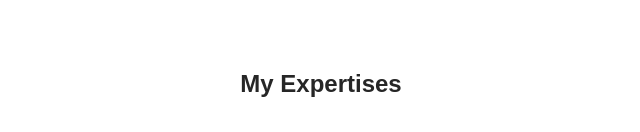
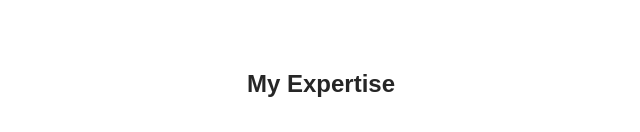
Before and after one commit to nauman331/zahramawji.github.io, a plain HTML site: page index.html in a window 1280 px wide. Shown: the part 820-952 px from the top of the page, 319-959 px from the left. Drawn offline with Linux system fonts and the light colour scheme.

Commit message:
Update index.html

```diff
--- a/index.html
+++ b/index.html
@@ -42,7 +42,7 @@
             </h1>
         </div>
         <!-- slider -->
-        <h2 class="pasteries" id="skills">My Expertises</h2>
+        <h2 class="pasteries" id="skills">My Expertise</h2>
         <div class="flex">
             <div class="product-card">
                 <img src="assets/1.jpeg" alt="Product Image">
```
